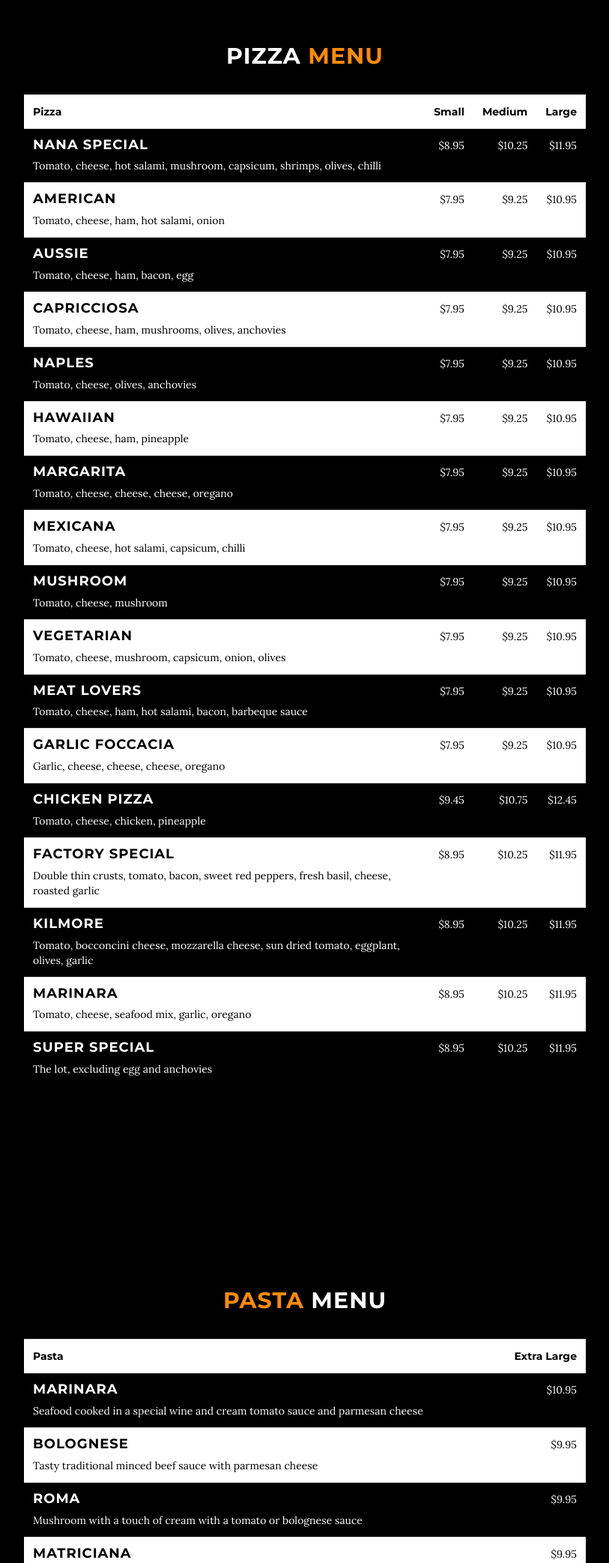
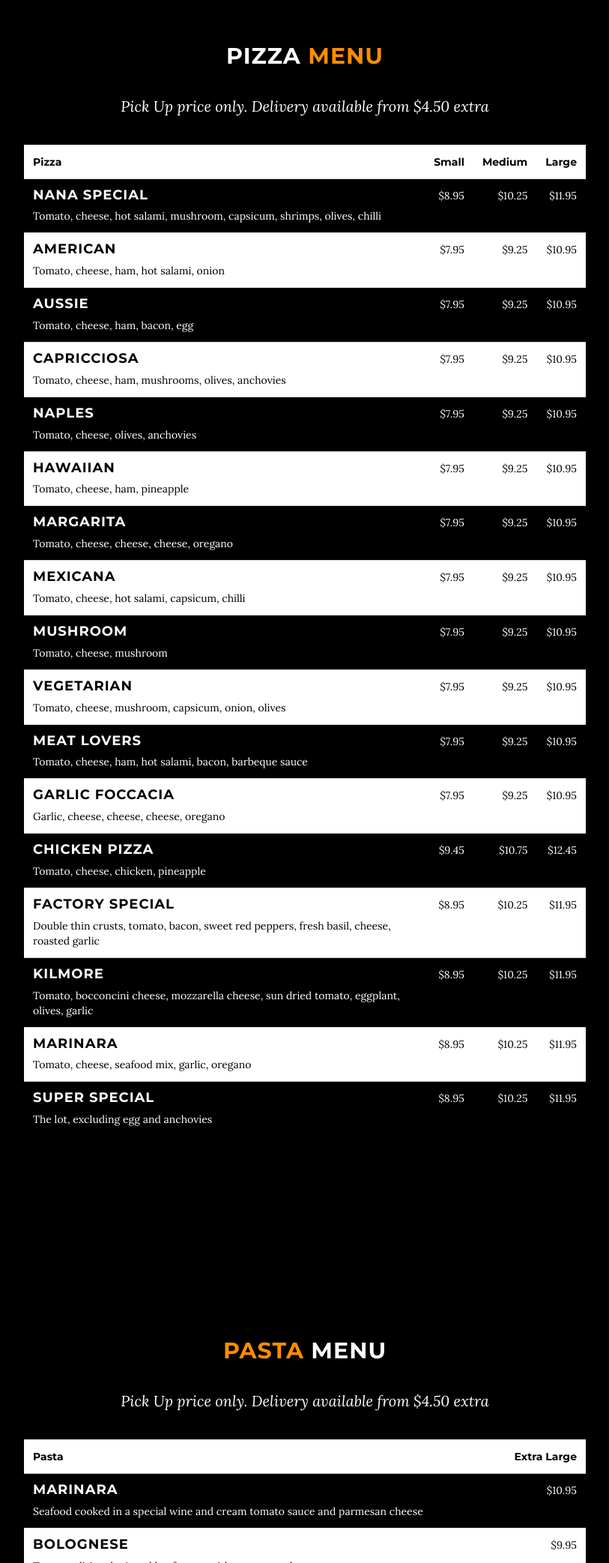
Before and after one commit to ctgardner/pizzafactorykilmore.com.au, a plain HTML site: page index.html in a window 1280 px wide. Shown: the part 1840-3925 px from the top of the page at 75% size, without its empty margins (233-1046 px from the left). Drawn offline with Linux system fonts and the light colour scheme; some packages are replaced by stand-ins of ours.

Commit message:
Add delivery available statements

```diff
--- a/index.html
+++ b/index.html
@@ -173,6 +173,8 @@
       <div class="col-lg-8 col-lg-offset-2">
         <h2>Pizza <span class="pf-orange">Menu</span></h2>
 
+        <p><em>Pick Up price only. Delivery available from $4.50 extra</em></p>
+
         <table class="table table-striped">
           <tr>
             <th class="text-left">Pizza</th>
@@ -344,6 +346,8 @@
       <div class="col-lg-8 col-lg-offset-2">
         <h2><span class="pf-orange">Pasta</span> Menu</h2>
 
+        <p><em>Pick Up price only. Delivery available from $4.50 extra</em></p>
+
         <table class="table table-striped">
           <tr>
             <th class="text-left">Pasta</th>
```
